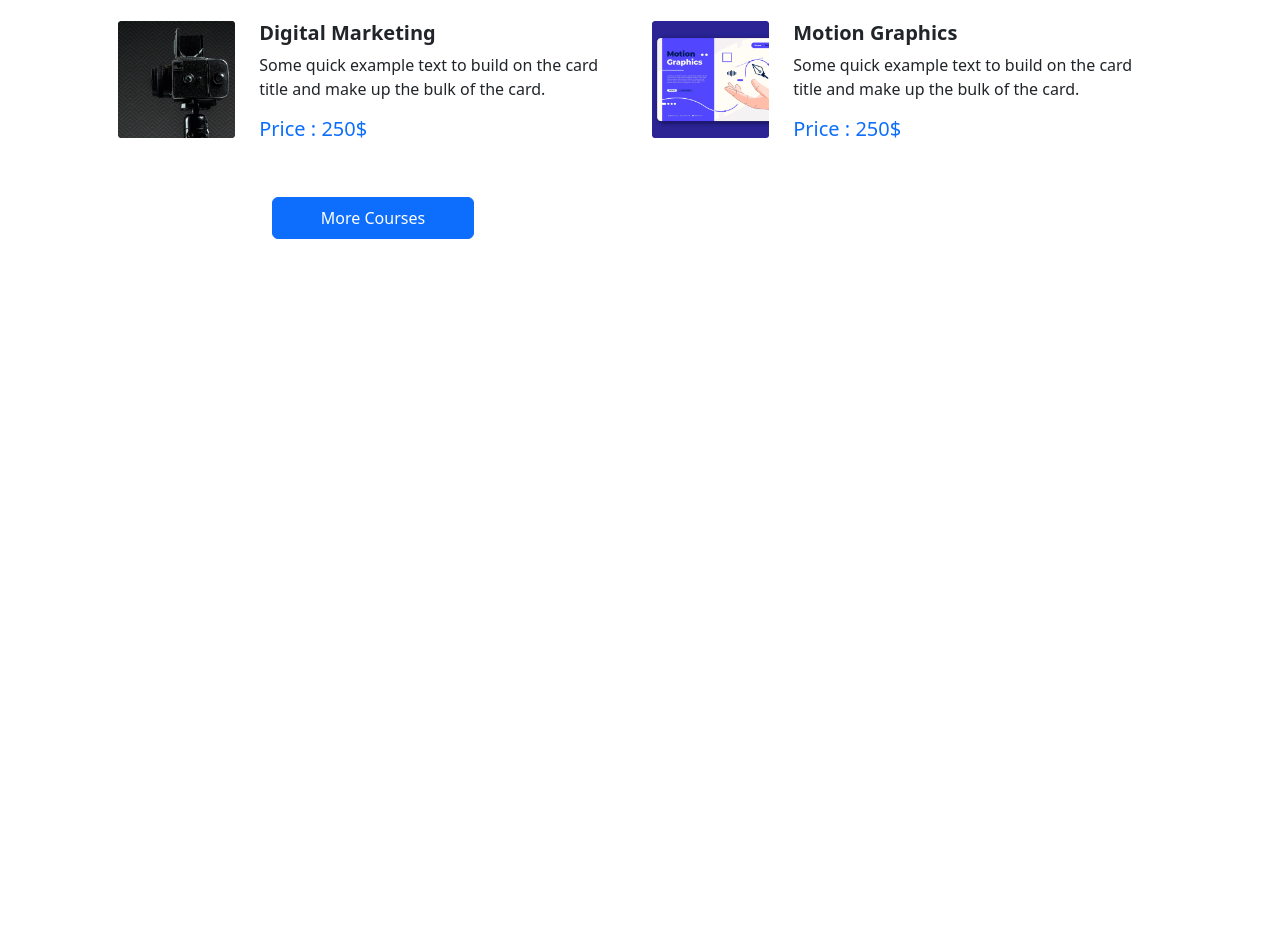
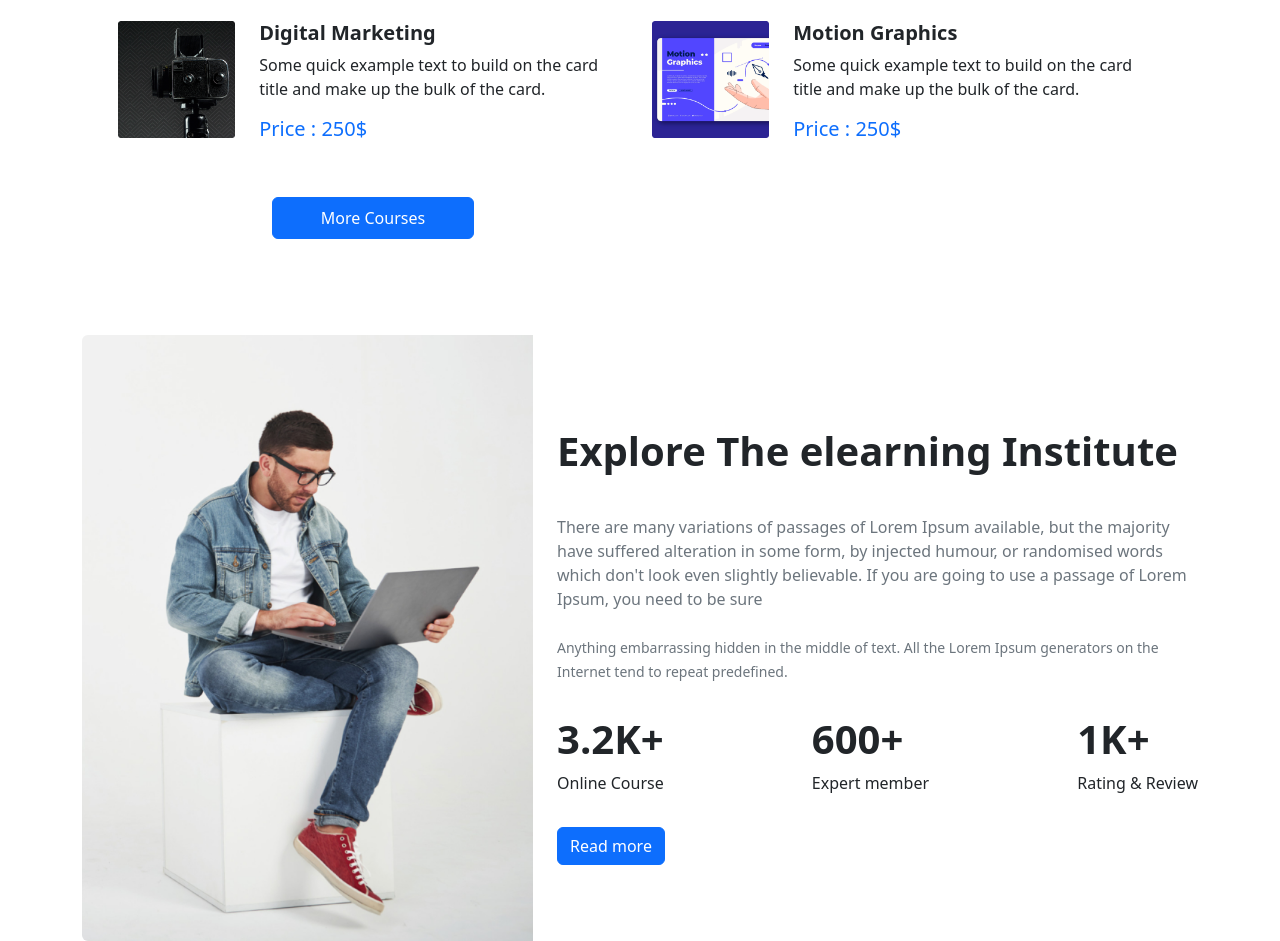
Before and after one commit to Jahangira-alom/Landing-Page-With-Bootstrap, a plain HTML site: page index.html in a window 1280 px wide. Shown: the part 1466-2407 px from the top of the page. Before the commit the page ends 1753 px from the top, so only its background shows below. Drawn offline with nearby package versions, Linux system fonts and the light colour scheme.

Commit message:
the post of stady section

```diff
--- a/index.html
+++ b/index.html
@@ -211,3 +211,42 @@
      <button class=" btn btn-primary py-2 px-5" type="submit">More Courses</button>
     </div>
  </section>
+ <!--=================
+     stady section
+=================== -->
+<section class="container mt-5">
+
+    <div class="row">
+      <div class="col-md-5">
+        <img src="images/working.png" class="img-fluid rounded-start" alt="...">
+      </div>
+      <div class="col-md-7 d-flex align-items-center">
+        <div>
+            <h1 class="card-title fw-bold  py-3">Explore The elearning
+                Institute</h1>
+              <p class="text-secondary my-4">There are many variations of passages of Lorem Ipsum available, but the
+                majority have suffered alteration in some form, by injected humour, or
+                randomised words which don't look even slightly believable. If you are going
+                to use a passage of Lorem Ipsum, you need to be sure</p>
+              <p class="card-text"><small class="text-muted">Anything embarrassing hidden in the middle of text. All the Lorem Ipsum
+                generators on the Internet tend to repeat predefined.</small></p>
+
+                <div class="d-flex justify-content-between py-3">
+                    <div>
+                        <h1 class="fw-bold">3.2K+</h1>
+                        <p>Online Course</p>
+                    </div>
+                    <div>
+                        <h1 class="fw-bold">600+</h1>
+                        <p>Expert member</p>
+                    </div>
+                    <div>
+                       <h1 class="fw-bold"> 1K+ </h1>
+                       <p>Rating & Review</p>
+                    </div>
+                </div>
+                <div><button class="btn btn-primary" type="submit">Read more</button></div>
+        </div>
+        </div>
+      </div>
+</section>
```
